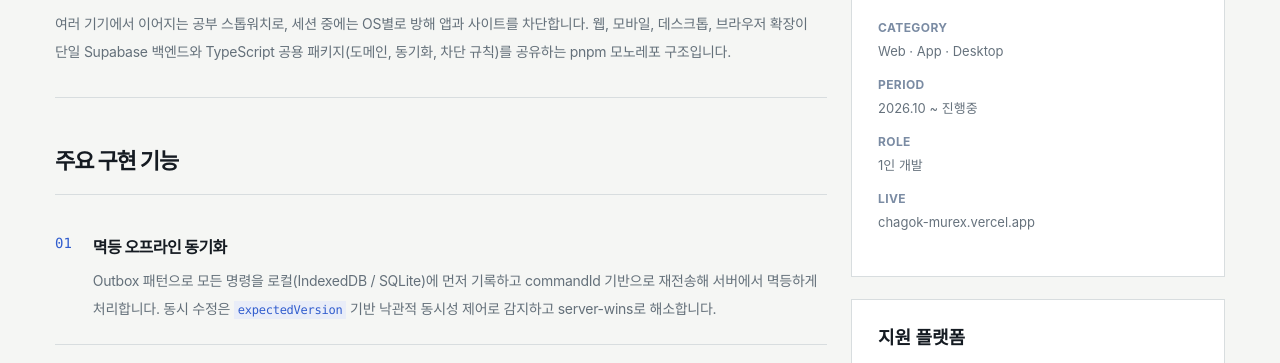
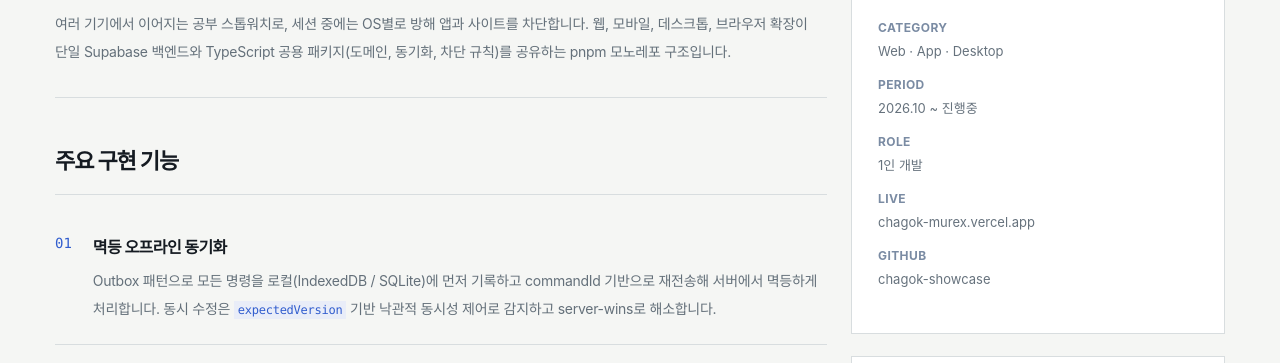
Before and after one commit to simhyeoncheol/simhyeoncheol.github.io, a plain HTML site: page portfolio-details-chagok.html in a window 1280 px wide. Shown: the part 1515-1878 px from the top of the page. Drawn offline with Linux system fonts and the light colour scheme; a script that the page names is missing.

Commit message:
차곡·디데이 상세: 소개용 GitHub 레포 링크 추가

```diff
--- a/portfolio-details-chagok.html
+++ b/portfolio-details-chagok.html
@@ -206,7 +206,7 @@
           <div class="col-lg-4">
             <div class="portfolio-info side-card">
               <h3>Project information</h3>
-              <ul class="info-list"><li><strong>Category</strong>Web · App · Desktop</li><li><strong>Period</strong>2026.10 ~ 진행중</li><li><strong>Role</strong>1인 개발</li><li><strong>Live</strong><a href="https://chagok-murex.vercel.app" target="_blank" rel="noopener">chagok-murex.vercel.app</a></li></ul>
+              <ul class="info-list"><li><strong>Category</strong>Web · App · Desktop</li><li><strong>Period</strong>2026.10 ~ 진행중</li><li><strong>Role</strong>1인 개발</li><li><strong>Live</strong><a href="https://chagok-murex.vercel.app" target="_blank" rel="noopener">chagok-murex.vercel.app</a></li><li><strong>GitHub</strong><a href="https://github.com/simhyeoncheol/chagok-showcase" target="_blank" rel="noopener">chagok-showcase</a></li></ul>
             </div>
             <div class="portfolio-info side-card">
               <h3>지원 플랫폼</h3>
```
Also changed, not shown: portfolio-details-dday.html (+1 -1 lines).
